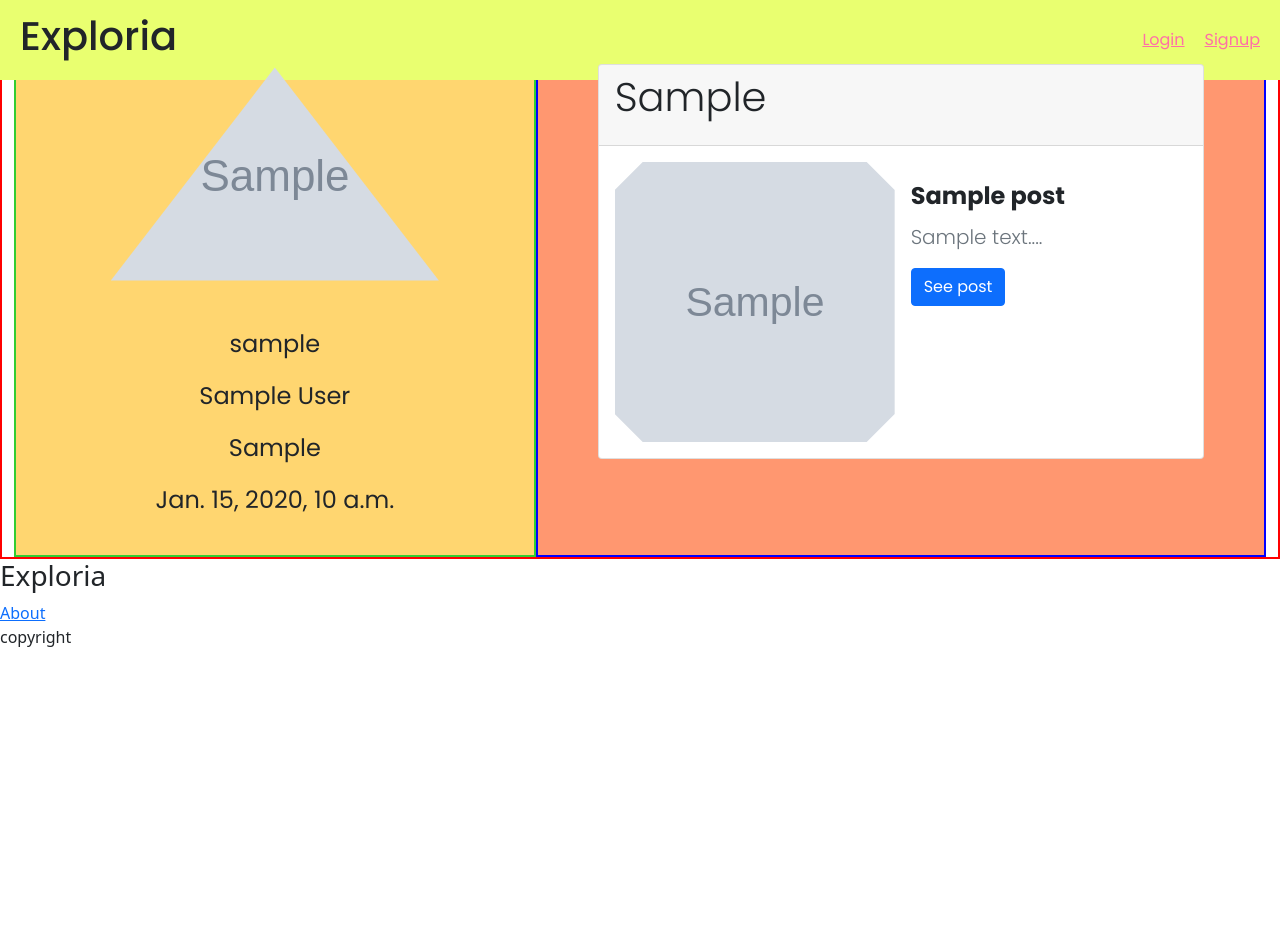
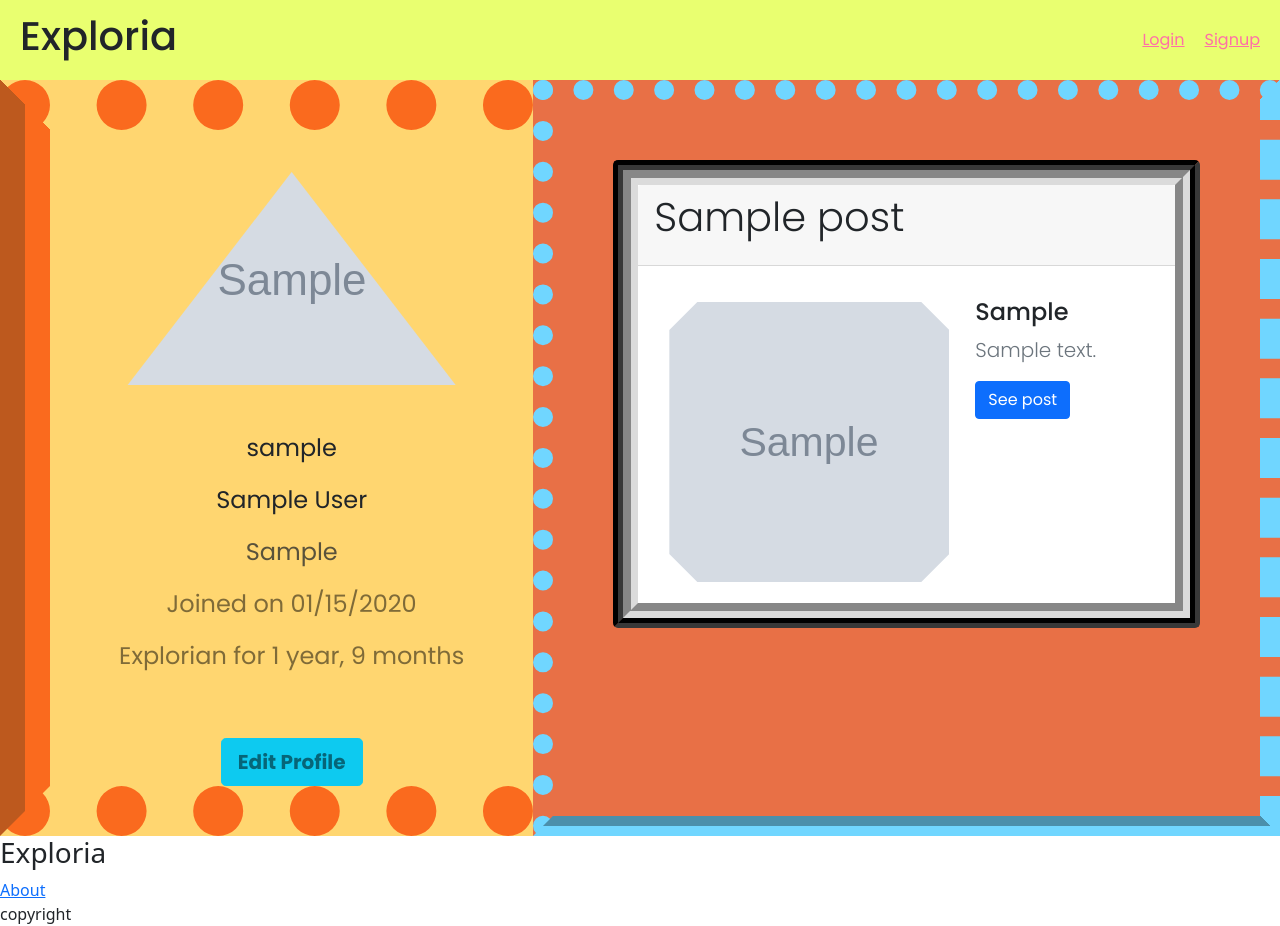
Before and after one commit to bryancurtis3/exploria-app, a Django app: page /users/1/ in a window 1280 px wide. Before the commit the page ends 647 px from the top, so only its background shows below. Run offline with Django 3.2, Linux system fonts and the light colour scheme; tables that the repository leaves empty hold one stand-in row (values such as "Sample post"); grey boxes marked "Sample" are stand-in pictures; style sheets or scripts are compiled from the project's sources; some libraries are stand-ins or nearby versions.

Commit message:
Edit styling of profile page, create edit user modal

```diff
--- a/main_app/static/styles/main.scss
+++ b/main_app/static/styles/main.scss
@@ -21,7 +21,7 @@ body {
 }
 
 #app-navbar {
-  position: absolute;
+  position: relative;
   margin-top: 0px;
   height: 80px;
   width: 100vw;
--- a/main_app/static/styles/profile.scss
+++ b/main_app/static/styles/profile.scss
@@ -5,13 +5,16 @@
 
 // PROFILE PAGE main container
 .profile-show-main {
-  border: 2px solid red;
   font-family: 'Poppins', sans-serif;
   font-size: 24px;
+  padding-left: 0;
+  padding-right: 0;
 }
 // Holds all user information on left
 .left-user-info {
-  border: 2px solid limegreen;
+  border-width: 50px;
+  border-color: darken(rgba(255, 119, 70, 0.726), 15%);
+  border-style: dotted none dotted groove;
   background-color: var(--lightorange);
   display: flex;
   flex-direction: column;
@@ -27,14 +30,26 @@
 }
 // Holds all current user's posts on right-side
 .right-user-posts {
-  border: 2px solid blue;
+  border-width: 20px;
+  border-color: var(--blue);
+  border-style: dotted dashed groove dotted;
   padding: 60px;
-  background-color: var(--mediumorange);
+  background-color: darken(rgba(255, 119, 70, 0.726), 20%);
 
-  img{
+  img {
+    margin: 20px 10px 5px 15px;
     width:280px;
     height: 280px;
     clip-path: polygon(10% 0%, 90% 0%, 100% 10%, 100% 90%, 90% 100%, 10% 100%, 0% 90%, 0% 10%);
-
   }
 }
+// border for each post-card
+.post-border {
+  border: 10px groove rgb(56, 56, 56);
+  border-radius: 5px;
+}
+// Holds each post information
+#post-cards {
+  border: 15px groove rgb(219, 219, 219);
+  border-radius: 0;
+}
--- a/main_app/templates/profile.html
+++ b/main_app/templates/profile.html
@@ -6,31 +6,55 @@
 
 {% block content %}
 
-  <main class="container-fluid overflow-hidden profile-show-main">
+  <main class="container-fluid profile-show-main">
     <div class="row m-auto gx-5 justify-content-evenly">
       <section class="col-5 left-user-info">
         <span><img src="{{profile.image}}" alt="Profile picture of {{profile.user.username}}"></span>
         <article class="user-info-text">
           <p>{{profile.user.username}}</p>
           <p>{{profile.user.first_name}} {{profile.user.last_name}}</p>
-          <p>{{profile.location}}</p>
-          <p>{{profile.join}}</p>
-          <p>{{profile.user.date_joined}}</p>
+          <p class="text-body text-opacity-75">{{profile.location}}</p>
+          <p class="text-black text-opacity-50">Joined on {{profile.user.date_joined|date:"SHORT_DATE_FORMAT"}}</p>
+          <p class="text-black text-opacity-50">Explorian for {{profile.user.date_joined|timesince}}</p>
         </article>
+        <a href="" class="btn btn-info btn-lg mt-5 text-black-50 fw-bold" data-bs-toggle="modal" data-bs-target="#editUser">Edit Profile</a>
+        <!-- Modal -->
+        <div class="modal fade" id="editUser" tabindex="-1" aria-labelledby="editUserModalLabel" aria-hidden="true">
+          <div class="modal-dialog">
+            <div class="modal-content">
+              <div class="modal-header">
+                <h5 class="modal-title" id="editUserModalLabel">Edit Profile Information</h5>
+                <button type="button" class="btn-close" data-bs-dismiss="modal" aria-label="Cancel"></button>
+              </div>
+              <div class="modal-body">
+                <form action="" method="POST">
+                  {% csrf_token %}
 
+
+                </form>
+              </div>
+              <div class="modal-footer">
+                <button type="button" class="btn btn-secondary" data-bs-dismiss="modal">Cancel</button>
+                <button type="button" class="btn btn-primary">Save changes</button>
+              </div>
+            </div>
+          </div>
+        </div>
       </section>
       <section class="col right-user-posts">
         {% for post in posts%}
-        <div class="card">
+      <div class="post-border">
+        <div class="card" id="post-cards">
           <div class="card-header">
-            <a href="{% url 'post_detail' post.pk %}" class="text-decoration-none text-dark"><p class="display-6">{{post.city}}</p></a>
+            <a href="{% url 'post_detail' post.pk %}" class="text-decoration-none text-dark"><p class="display-6">{{post.title}}</p></a>
           </div>
-        <div class="card-body d-flex">
-          <span><img src="{{post.img}}" class="card-img-top" alt="Picture of {{post.title}}"></span>
-          <div class="card-body">
-            <p class="card-title fw-bold text-body">{{post.title}}</p>
-            <p class="card-text text-muted lead">{{post.description|slice:":300"}}...</p>
-            <a href="{% url 'post_detail' post.pk %}" class="btn btn-primary">See post</a>
+          <div class="card-body d-flex">
+            <span><img src="{{post.img}}" class="card-img-top" alt="Picture of {{post.title}}"></span>
+            <div class="card-body">
+              <h4 class="card-title text-body">{{post.city}}</h4>
+              <p class="card-text text-muted lead">{{post.description|truncatechars:"255"}}</p>
+              <a href="{% url 'post_detail' post.pk %}" class="btn btn-primary">See post</a>
+            </div>
           </div>
         </div>
        </div>
--- a/static/styles/main.css
+++ b/static/styles/main.css
@@ -16,7 +16,7 @@ body {
   height: 100vh; }
 
 #app-navbar {
-  position: absolute;
+  position: relative;
   margin-top: 0px;
   height: 80px;
   width: 100vw;
```
Also changed, not shown: static/styles/profile.css (+19 -5 lines).
